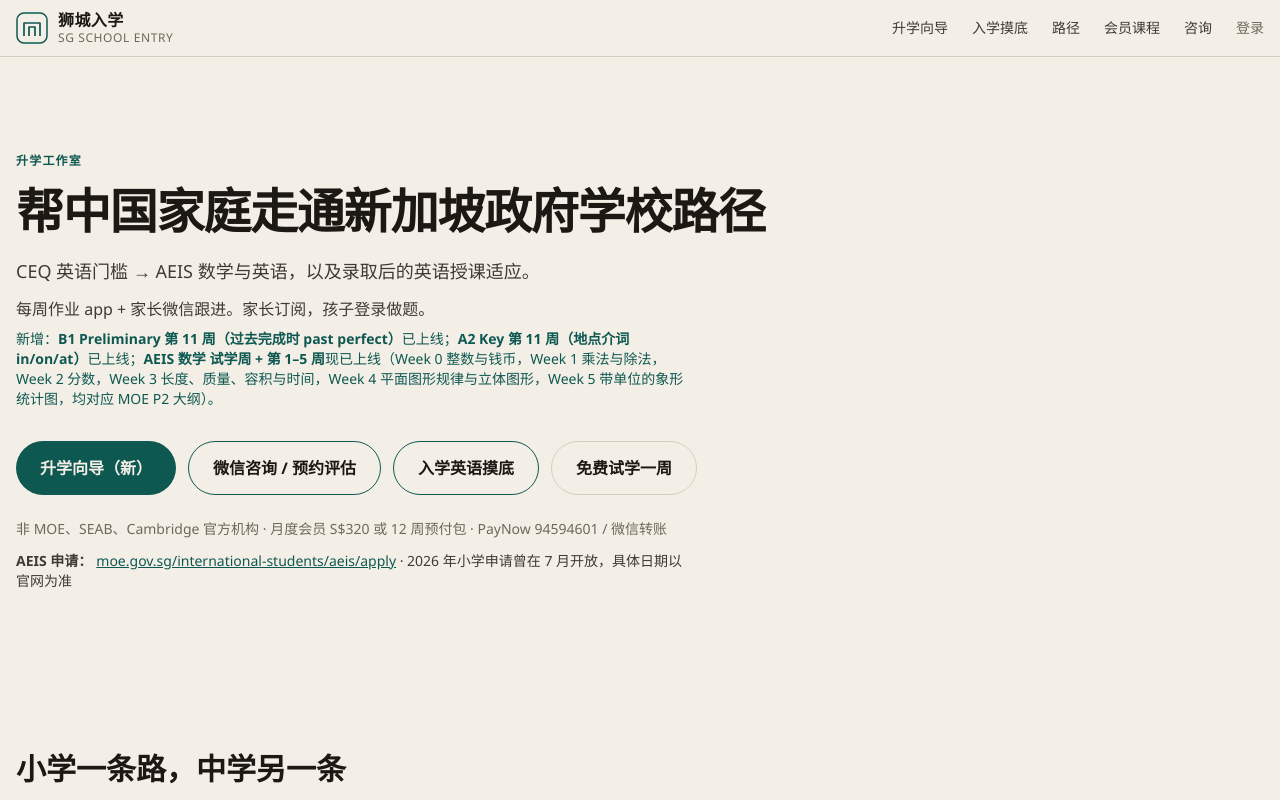
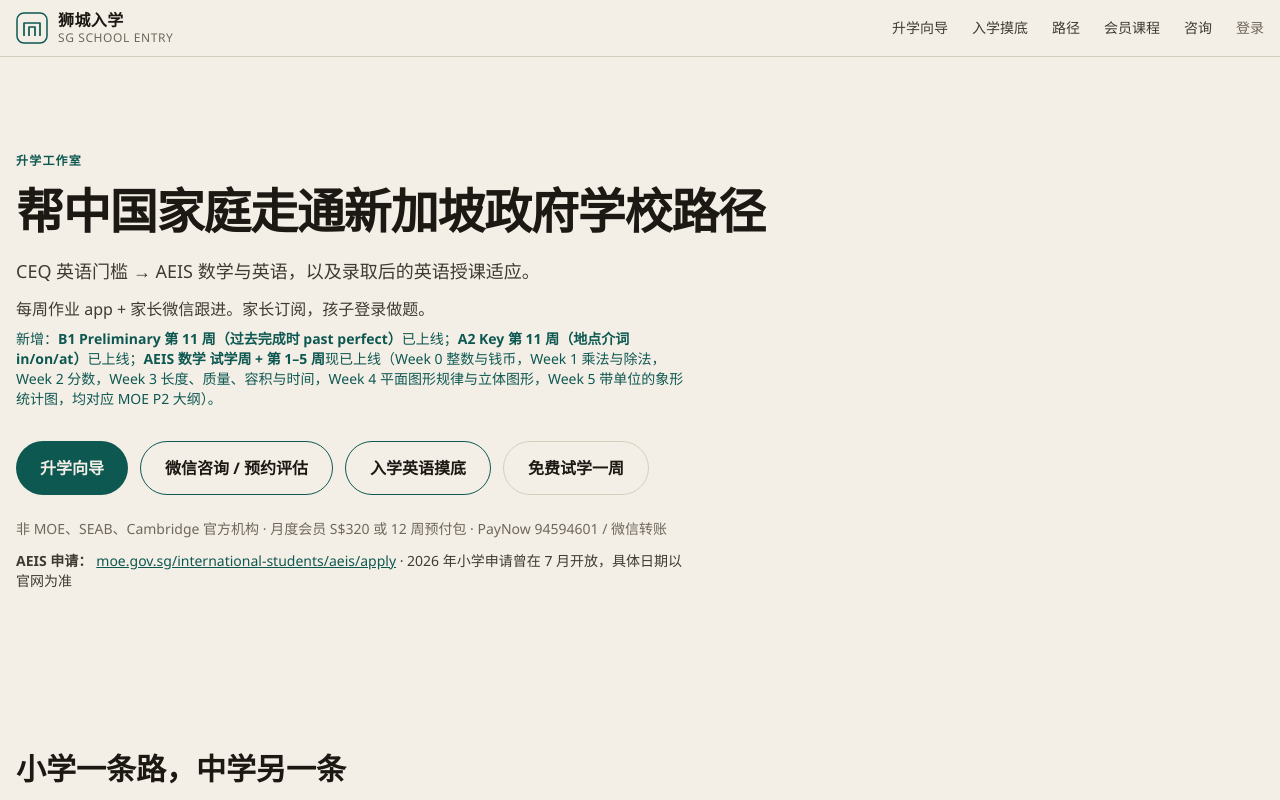
Before and after one commit to ttee/sg-school-entry, a Next.js app: page / in a window 1280 px wide. Shown: the top 800 px of the page. Built offline with nearby package versions, Linux system fonts and the light colour scheme.

Commit message:
Remove (新) label from 升学向导 button (#78)
Co-authored-by: Cursor Agent <cursoragent@cursor.com>
Co-authored-by: ttee <ttee@users.noreply.github.com>

```diff
--- a/app/page.tsx
+++ b/app/page.tsx
@@ -137,7 +137,7 @@ export default function HomePage() {
                 href="/guide"
                 className="inline-flex items-center justify-center px-6 py-3.5 bg-accent text-accent-ink font-semibold rounded-full hover:bg-accent-hover transition-colors text-base"
               >
-                升学向导（新）
+                升学向导
               </Link>
               <Link
                 href="#contact"
```
